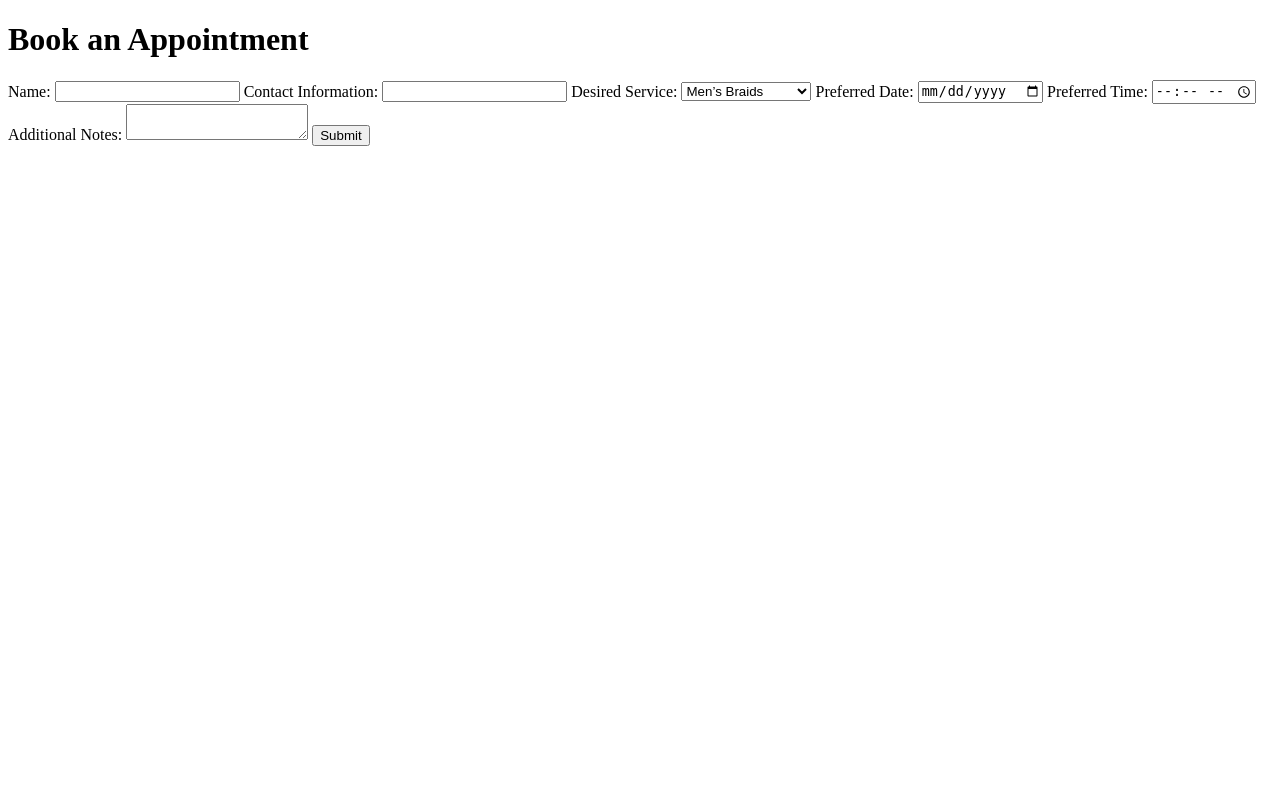
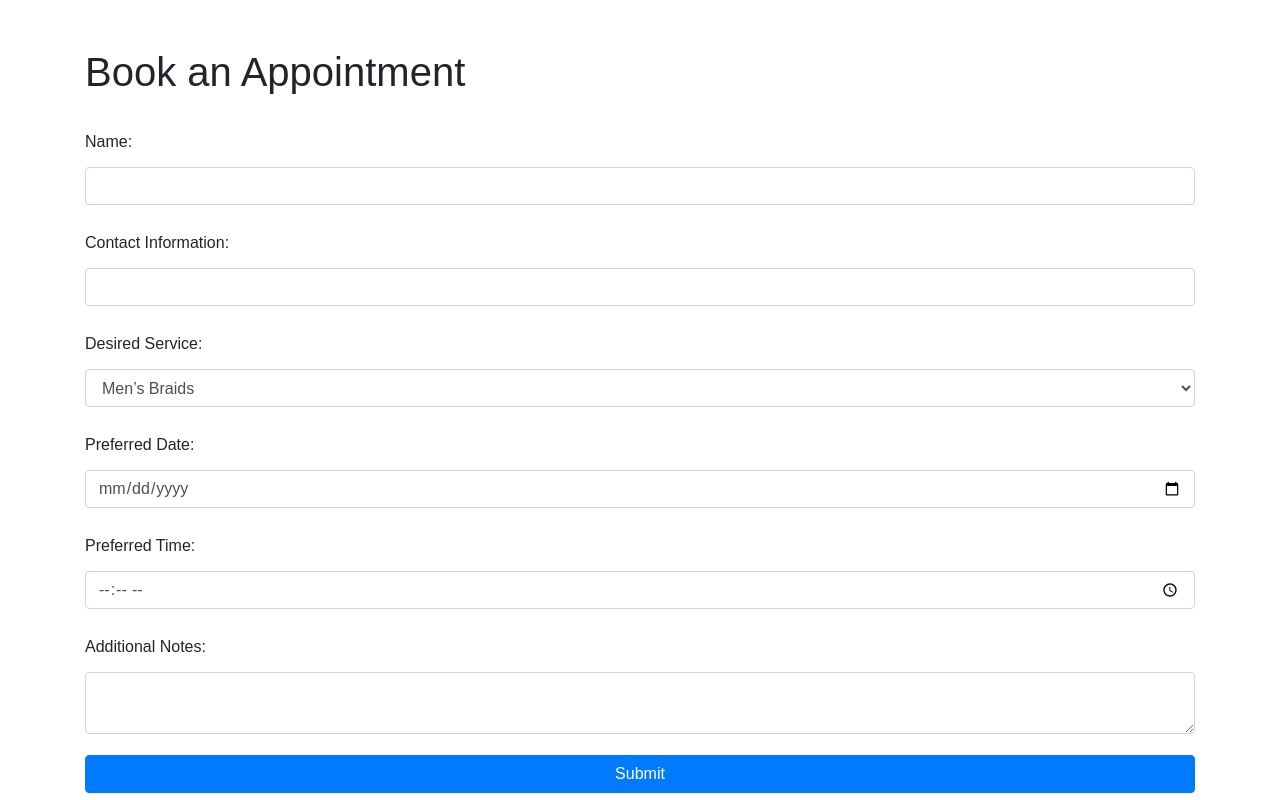
Before and after one commit to eunicezagbahi/eunicezagbahi.github.io, a Flask app: page / in a window 1280 px wide. Run offline with Flask 3, Linux system fonts and the light colour scheme; some libraries are stand-ins or nearby versions.

Commit message:
put booking page in a templates directory

```diff
--- a/templates/booking.html
+++ b/templates/booking.html
@@ -3,19 +3,25 @@
 <head>
     <meta charset="UTF-8">
     <meta name="viewport" content="width=device-width, initial-scale=1.0">
-    <title>Booking Form</title>
+    <title>Book an Appointment</title>
+    <link href="https://stackpath.bootstrapcdn.com/bootstrap/4.5.2/css/bootstrap.min.css" rel="stylesheet">
+    <link rel="stylesheet" href="{{ url_for('static', filename='css/styles.css') }}">
 </head>
 <body>
-    <h1>Book an Appointment</h1>
-    <form method="post">
+    <div class="container">
+        <h1 class="mt-5">Book an Appointment</h1>
+        <form method="post" class="mt-3">
+            <div class="form-group">
                 <label for="name">Name:</label>
-        <input type="text" id="name" name="name" required>
-
+                <input type="text" id="name" name="name" class="form-control" required>
+            </div>
+            <div class="form-group">
                 <label for="contact">Contact Information:</label>
-        <input type="text" id="contact" name="contact" required>
-
+                <input type="text" id="contact" name="contact" class="form-control" required>
+            </div>
+            <div class="form-group">
                 <label for="service">Desired Service:</label>
-        <select id="service" name="service">
+                <select id="service" name="service" class="form-control">
                     <option value="mens-braids">Men’s Braids</option>
                     <option value="bantu-knots">Bantu Knots</option>
                     <option value="box-braids">Box Braids</option>
@@ -28,17 +34,25 @@
                     <option value="hair-care">Hair Care</option>
                     <option value="other-styles">Other Styles</option>
                 </select>
-
+            </div>
+            <div class="form-group">
                 <label for="date">Preferred Date:</label>
-        <input type="date" id="date" name="date" min="{{ today }}" required>
-
+                <input type="date" id="date" name="date" class="form-control" min="{{ today }}" required>
+            </div>
+            <div class="form-group">
                 <label for="time">Preferred Time:</label>
-        <input type="time" id="time" name="time" required>
-
+                <input type="time" id="time" name="time" class="form-control" required>
+            </div>
+            <div class="form-group">
                 <label for="notes">Additional Notes:</label>
-        <textarea id="notes" name="notes"></textarea>
-
-        <button type="submit">Submit</button>
+                <textarea id="notes" name="notes" class="form-control"></textarea>
+            </div>
+            <button type="submit" class="btn btn-primary">Submit</button>
         </form>
+    </div>
+    <script src="https://code.jquery.com/jquery-3.5.1.slim.min.js"></script>
+    <script src="https://cdn.jsdelivr.net/npm/@popperjs/core@2.5.4/dist/umd/popper.min.js"></script>
+    <script src="https://stackpath.bootstrapcdn.com/bootstrap/4.5.2/js/bootstrap.min.js"></script>
+    <script src="{{ url_for('static', filename='js/scripts.js') }}"></script>
 </body>
 </html>
```
Lines whose indentation alone changed are shown as unchanged.
